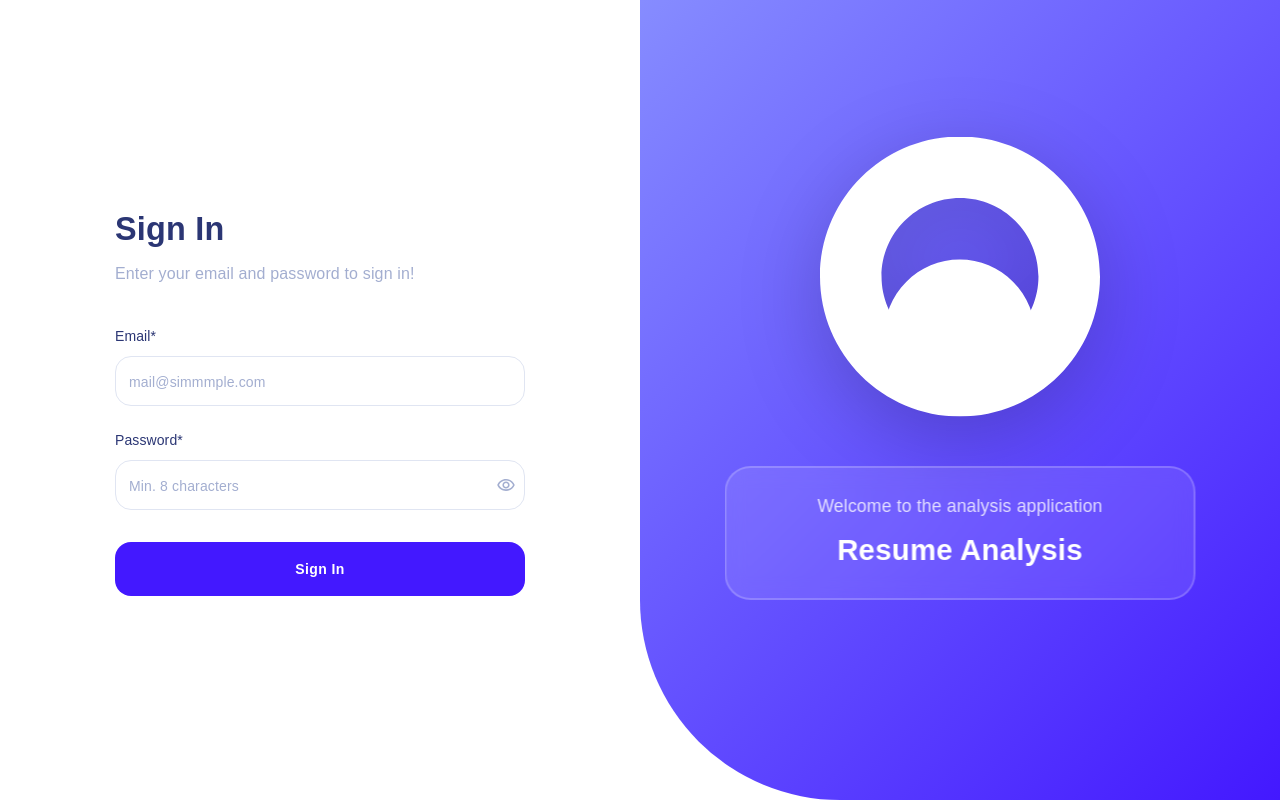
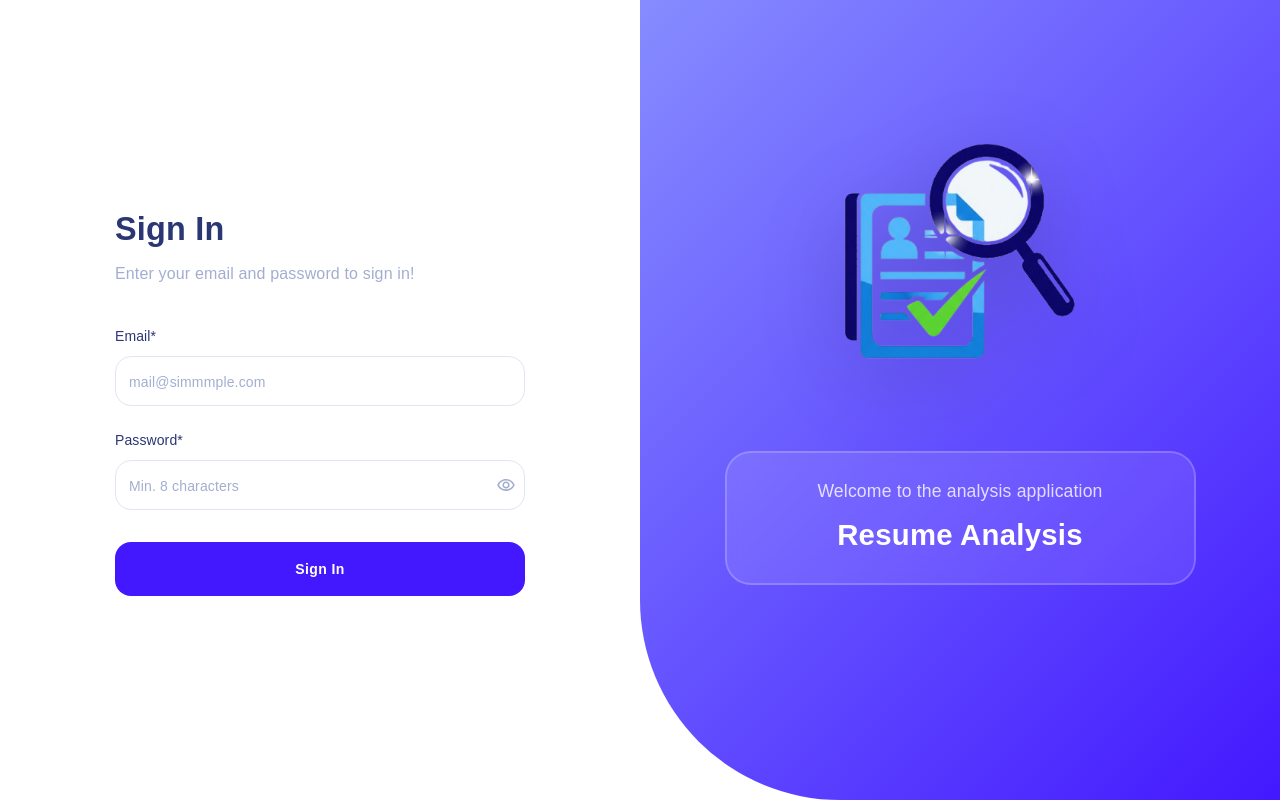
Before and after one commit to LaiqueMirza/virtual-res-front, a React (Create React App) app: page /login in a window 1280 px wide. Built offline with nearby package versions, Linux system fonts and the light colour scheme.

Commit message:
task: updated with our resume

```diff
--- a/src/components/Login.js
+++ b/src/components/Login.js
@@ -4,22 +4,15 @@ import { useAuth } from '../context/AuthContext';
 import {
   Box,
   Button,
-  Container,
   TextField,
   Typography,
-  Paper,
   Alert,
   CircularProgress,
   InputAdornment,
-  IconButton,
-  useMediaQuery,
-  useTheme,
-  Stack
+  IconButton
 } from '@mui/material';
 
 const Login = () => {
-  const theme = useTheme();
-  const isMobile = useMediaQuery(theme.breakpoints.down('sm'));
 
   const [email, setEmail] = useState('');
   const [password, setPassword] = useState('');
@@ -267,22 +260,26 @@ const Login = () => {
       {/* Right side - Decorative Image */}
       <Box
         sx={{
-          display: { xs: 'none', md: 'block' },
+          display: { xs: 'none', md: 'flex' },
           width: '50%',
-          position: 'relative',
           overflow: 'hidden',
           background: 'linear-gradient(135deg, #868CFF 0%, #4318FF 100%)',
-          borderRadius: '0 0 0 200px'
+          borderRadius: '0 0 0 200px',
+          flexDirection: 'column',
+          justifyContent: 'space-between',
+          alignItems: 'center',
+          py: 8
         }}
       >
+        {/* Flex container for content */}
+        <Box sx={{ width: '100%', display: 'flex', flexDirection: 'column', alignItems: 'center', flex: 1 }}>
           {/* Horizon Logo */}
-        <Box sx={{ position: 'absolute', top: '35%', left: '50%', transform: 'translate(-50%, -50%)', textAlign: 'center' }}>
-          <Box component="img" src="/images/login/horizon_logo.svg" alt="Horizon Logo" sx={{ width: 280, height: 280, filter: 'drop-shadow(0px 20px 40px rgba(0, 0, 0, 0.2))' }} />
+          <Box sx={{ textAlign: 'center'}}>
+            <Box component="img" src="/images/login/resume-logo.png" alt="Horizon Logo" sx={{ width: 380, height: 380, filter: 'drop-shadow(0px 20px 40px rgba(0, 0, 0, 0.2))' }} />
           </Box>
 
-
           {/* Horizon UI Link */}
-        <Box sx={{ position: 'absolute', bottom: '25%', left: '50%', transform: 'translateX(-50%)', textAlign: 'center' }}>
+          <Box sx={{ textAlign: 'center' }}>
             <Box
               sx={{
                 width: 471,
@@ -325,6 +322,7 @@ const Login = () => {
           </Box>
         </Box>
       </Box>
+    </Box>
   );
 };
 
```
Also changed, not shown: public/images/login/horizon_logo.svg (deleted), public/images/login/resume-logo.png (added). Lines whose indentation alone changed are shown as unchanged.
